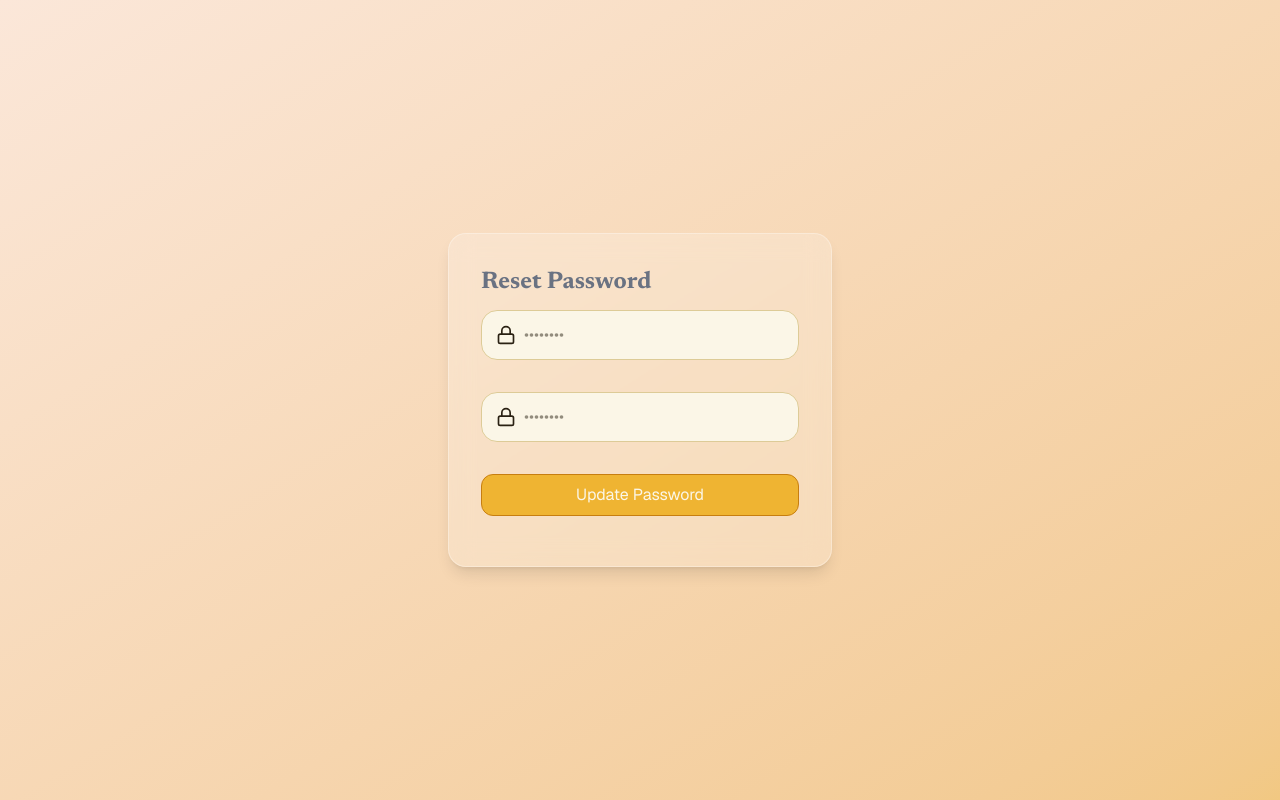
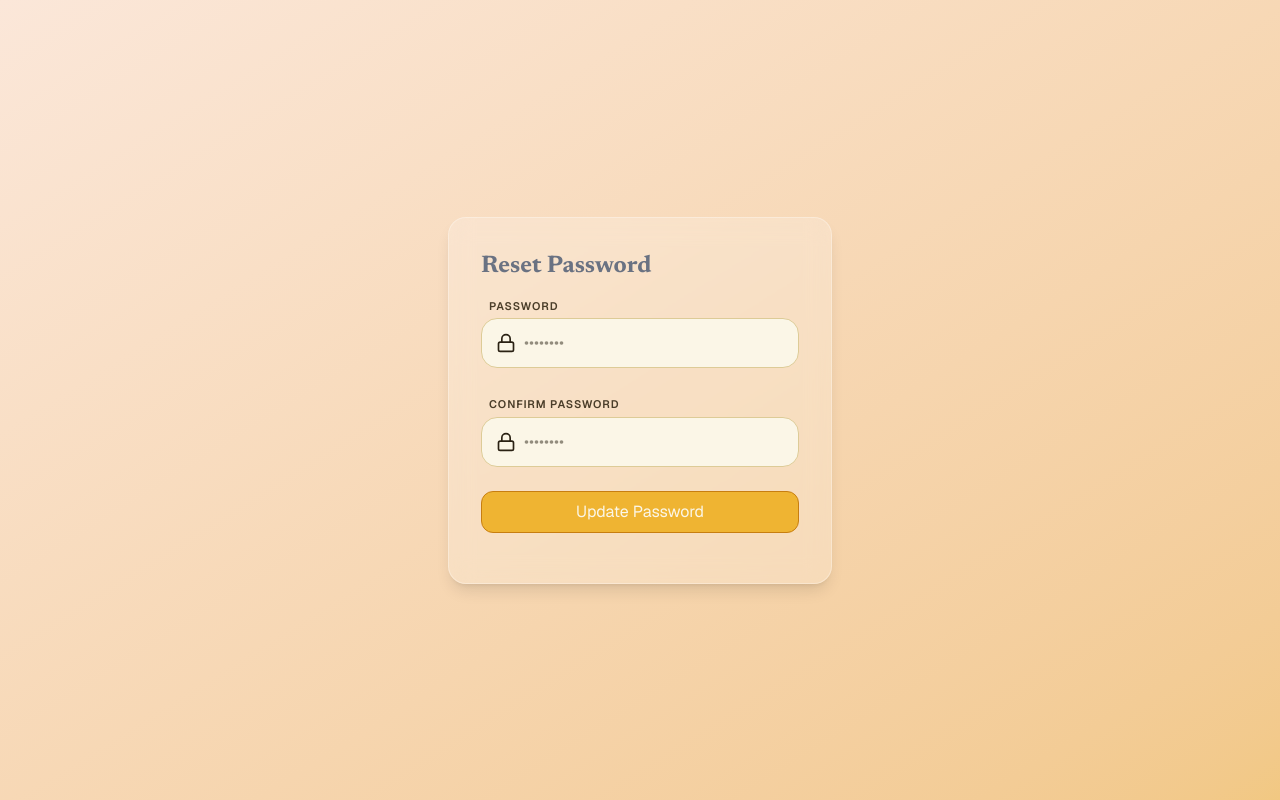
Before and after one commit to zaru-noodles/notelock, a Next.js app: page /reset-password/update in a window 1280 px wide. Built offline with nearby package versions, Linux system fonts and the light colour scheme; no server answers.

Commit message:
added text label into input components

```diff
--- a/app/components/auth/ForgotPasswordForm.tsx
+++ b/app/components/auth/ForgotPasswordForm.tsx
@@ -46,10 +46,10 @@ export default function ForgotPasswordForm() {
       className="flex flex-col gap-3 p-8 bg-white/20 rounded-lg shadow-lg backdrop-blur-md border border-white/30 w-full md:w-96"
     >
       <h2 className="font-bold text-2xl text-gray-500">Reset Password</h2>
-      <EmailInput value={email} onChange={setEmail} />
+      <EmailInput label="EMAIL" value={email} onChange={setEmail} />
 
       <button
-        className="cursor-pointer border border-honey-500 rounded-md px-3 py-2 bg-honey-300 text-paper-1 hover:bg-honey-500 disabled:bg-honey-400 transition-transform duration-200 hover:translate-y-[-1px] hover:shadow-sh-4 mb-4.5"
+        className="cursor-pointer border border-honey-500 rounded-md px-3 py-2 bg-honey-300 text-paper-1 hover:bg-honey-500 disabled:bg-honey-400 transition-transform duration-200 hover:-translate-y-px hover:shadow-sh-4 mb-4.5"
         type="submit"
         disabled={loading}
       >
--- a/app/components/auth/LoginForm.tsx
+++ b/app/components/auth/LoginForm.tsx
@@ -43,18 +43,14 @@ export default function LoginForm() {
 
   return (
     <form onSubmit={handleLogin} className="flex flex-col gap-1 w-full">
-      <label className="block font-sans text-[11px] font-semibold uppercase tracking-[0.08em] text-ink-2">
-        NUS EMAIL
-      </label>
       <EmailInput
+        label="NUS EMAIL"
         value={loginRequest.email}
         onChange={(email) => setLoginRequest({ ...loginRequest, email: email })}
       />
 
-      <label className="block font-sans text-[11px] font-semibold uppercase tracking-[0.08em] text-ink-2">
-        PASSWORD
-      </label>
       <PasswordInput
+        label="PASSWORD"
         value={loginRequest.password}
         onChange={(password) =>
           setLoginRequest({ ...loginRequest, password: password })
@@ -63,7 +59,7 @@ export default function LoginForm() {
 
       {error && <p className="text-red-500 font-bold">{error}</p>}
       <button
-        className="cursor-pointer border border-honey-500 rounded-md px-3 py-2 bg-honey-300 text-paper-1 hover:bg-honey-500 disabled:bg-honey-400 transition-transform duration-200 hover:translate-y-[-1px] hover:shadow-sh-4 mb-4.5"
+        className="cursor-pointer border border-honey-500 rounded-md px-3 py-2 bg-honey-300 text-paper-1 hover:bg-honey-500 disabled:bg-honey-400 transition-transform duration-200 hover:-translate-y-px hover:shadow-sh-4 mb-4.5"
         type="submit"
         disabled={loading}
       >
--- a/app/components/auth/PendingVerificationTextbox.tsx
+++ b/app/components/auth/PendingVerificationTextbox.tsx
@@ -66,7 +66,7 @@ export default function PendingVerificationTextbox({ loginRequest }: Props) {
       </p>
       <br />
       <button
-        className="cursor-pointer border border-honey-500 rounded-md px-3 py-2 bg-honey-300 text-paper-1 hover:bg-honey-500 disabled:bg-honey-400 transition-transform duration-200 hover:translate-y-[-1px] hover:shadow-sh-4 mb-4.5"
+        className="cursor-pointer border border-honey-500 rounded-md px-3 py-2 bg-honey-300 text-paper-1 hover:bg-honey-500 disabled:bg-honey-400 transition-transform duration-200 hover:-translate-y-px hover:shadow-sh-4 mb-4.5"
         type="button"
         onClick={resendLink}
       >
--- a/app/components/auth/RegisterForm.tsx
+++ b/app/components/auth/RegisterForm.tsx
@@ -52,40 +52,32 @@ export default function RegisterForm({ setLoginInfomation }: Props) {
 
   return (
     <form onSubmit={handleRegister} className="flex flex-col gap-1 w-full">
-      <label className="block font-sans text-[11px] font-semibold uppercase tracking-[0.08em] text-ink-2">
-        NUS EMAIL
-      </label>
       <EmailInput
+        label="NUS EMAIL"
         value={registerRequest.email}
         onChange={(email) =>
           setRegisterRequest({ ...registerRequest, email: email })
         }
       />
 
-      <label className="block font-sans text-[11px] font-semibold uppercase tracking-[0.08em] text-ink-2">
-        PASSWORD
-      </label>
       <PasswordInput
+        label="PASSWORD"
         value={registerRequest.password}
         onChange={(password) =>
           setRegisterRequest({ ...registerRequest, password: password })
         }
       />
 
-      <label className="block font-sans text-[11px] font-semibold uppercase tracking-[0.08em] text-ink-2">
-        CONFIRM PASSWORD
-      </label>
       <PasswordInput
+        label="CONFIRM PASSWORD"
         value={registerRequest.confirmPassword}
         onChange={(password) =>
           setRegisterRequest({ ...registerRequest, confirmPassword: password })
         }
       />
 
-      <label className="block font-sans text-[11px] font-semibold uppercase tracking-[0.08em] text-ink-2">
-        USERNAME
-      </label>
       <UsernameInput
+        label="USERNAME"
         value={registerRequest.username}
         onChange={(username) =>
           setRegisterRequest({ ...registerRequest, username: username })
@@ -94,7 +86,7 @@ export default function RegisterForm({ setLoginInfomation }: Props) {
 
       {error && <p className="text-red-500 font-bold">{error}</p>}
       <button
-        className="cursor-pointer border border-honey-500 rounded-md px-3 py-2 bg-honey-300 text-paper-1 hover:bg-honey-500 disabled:bg-honey-400 transition-transform duration-200 hover:translate-y-[-1px] hover:shadow-sh-4 mb-4.5"
+        className="cursor-pointer border border-honey-500 rounded-md px-3 py-2 bg-honey-300 text-paper-1 hover:bg-honey-500 disabled:bg-honey-400 transition-transform duration-200 hover:-translate-y-px hover:shadow-sh-4 mb-4.5"
         type="submit"
         disabled={loading}
       >
--- a/app/components/auth/UpdatePasswordForm.tsx
+++ b/app/components/auth/UpdatePasswordForm.tsx
@@ -49,11 +49,15 @@ export default function UpdatePasswordForm() {
       className="flex flex-col gap-3 p-8 bg-white/20 rounded-lg shadow-lg backdrop-blur-md border border-white/30 w-full md:w-96"
     >
       <h2 className="font-bold text-2xl text-gray-500">Reset Password</h2>
-      <PasswordInput value={password} onChange={setPassword} />
-      <PasswordInput value={confirmPassword} onChange={setConfirmPassword} />
+      <PasswordInput label="PASSWORD" value={password} onChange={setPassword} />
+      <PasswordInput
+        label="CONFIRM PASSWORD"
+        value={confirmPassword}
+        onChange={setConfirmPassword}
+      />
 
       <button
-        className="cursor-pointer border border-honey-500 rounded-md px-3 py-2 bg-honey-300 text-paper-1 hover:bg-honey-500 disabled:bg-honey-400 transition-transform duration-200 hover:translate-y-[-1px] hover:shadow-sh-4 mb-4.5"
+        className="cursor-pointer border border-honey-500 rounded-md px-3 py-2 bg-honey-300 text-paper-1 hover:bg-honey-500 disabled:bg-honey-400 transition-transform duration-200 hover:-translate-y-px hover:shadow-sh-4 mb-4.5"
         type="submit"
         disabled={loading}
       >
--- a/app/components/auth/text-inputs/EmailInput.tsx
+++ b/app/components/auth/text-inputs/EmailInput.tsx
@@ -1,12 +1,21 @@
 import { Mail } from "lucide-react";
 
 interface EmailInputProps {
+  label: string;
   value: string;
   onChange: (value: string) => void;
 }
 
-export default function EmailInput({ value, onChange }: EmailInputProps) {
+export default function EmailInput({
+  label,
+  value,
+  onChange,
+}: EmailInputProps) {
   return (
+    <div>
+      <label className="block font-sans text-[11px] font-semibold uppercase tracking-[0.08em] text-ink-2 my-1 ml-2">
+        {label}
+      </label>
       <div className="flex items-center pl-3.5 py-1 bg-paper-1 border border-paper-4 rounded-2xl mb-3 focus-within:border-terra-300 transition-colors">
         <label htmlFor="email">
           <Mail className="h-5 w-5 text-ink-1 stroke-2" />
@@ -20,5 +29,6 @@ export default function EmailInput({ value, onChange }: EmailInputProps) {
           placeholder="e0123456@u.nus.edu"
         />
       </div>
+    </div>
   );
 }
--- a/app/components/auth/text-inputs/PasswordInput.tsx
+++ b/app/components/auth/text-inputs/PasswordInput.tsx
@@ -1,13 +1,22 @@
 import { Lock } from "lucide-react";
 
 interface PasswordInputProps {
+  label: string;
   value: string;
   onChange: (value: string) => void;
 }
 
-export default function PasswordInput({ value, onChange }: PasswordInputProps) {
+export default function PasswordInput({
+  label,
+  value,
+  onChange,
+}: PasswordInputProps) {
   return (
-    <div className="flex items-center pl-3.5 py-1 bg-paper-1 border border-paper-4 rounded-2xl mb-5 focus-within:border-terra-300 transition-colors">
+    <div>
+      <label className="block font-sans text-[11px] font-semibold uppercase tracking-[0.08em] text-ink-2 my-1 ml-2">
+        {label}
+      </label>
+      <div className="flex items-center pl-3.5 py-1 bg-paper-1 border border-paper-4 rounded-2xl mb-3 focus-within:border-terra-300 transition-colors">
         <label htmlFor="password">
           <Lock className="h-5 w-5 text-ink-1 stroke-2" />
         </label>
@@ -20,5 +29,6 @@ export default function PasswordInput({ value, onChange }: PasswordInputProps) {
           placeholder="••••••••"
         />
       </div>
+    </div>
   );
 }
--- a/app/components/auth/text-inputs/UsernameInput.tsx
+++ b/app/components/auth/text-inputs/UsernameInput.tsx
@@ -1,12 +1,21 @@
 import { User } from "lucide-react";
 
 interface UsernameInputProps {
+  label: string;
   value: string;
   onChange: (value: string) => void;
 }
 
-export default function UsernameInput({ value, onChange }: UsernameInputProps) {
+export default function UsernameInput({
+  label,
+  value,
+  onChange,
+}: UsernameInputProps) {
   return (
+    <div>
+      <label className="block font-sans text-[11px] font-semibold uppercase tracking-[0.08em] text-ink-2 my-1 ml-2">
+        {label}
+      </label>
       <div className="flex items-center pl-3.5 py-1 bg-paper-1 border border-paper-4 rounded-2xl mb-3 focus-within:border-terra-300 transition-colors">
         <label htmlFor="username">
           <User className="h-5 w-5 text-ink-1 stroke-2" />
@@ -20,5 +29,6 @@ export default function UsernameInput({ value, onChange }: UsernameInputProps) {
           placeholder="Zarufox"
         />
       </div>
+    </div>
   );
 }
```
Lines whose indentation alone changed are shown as unchanged.
